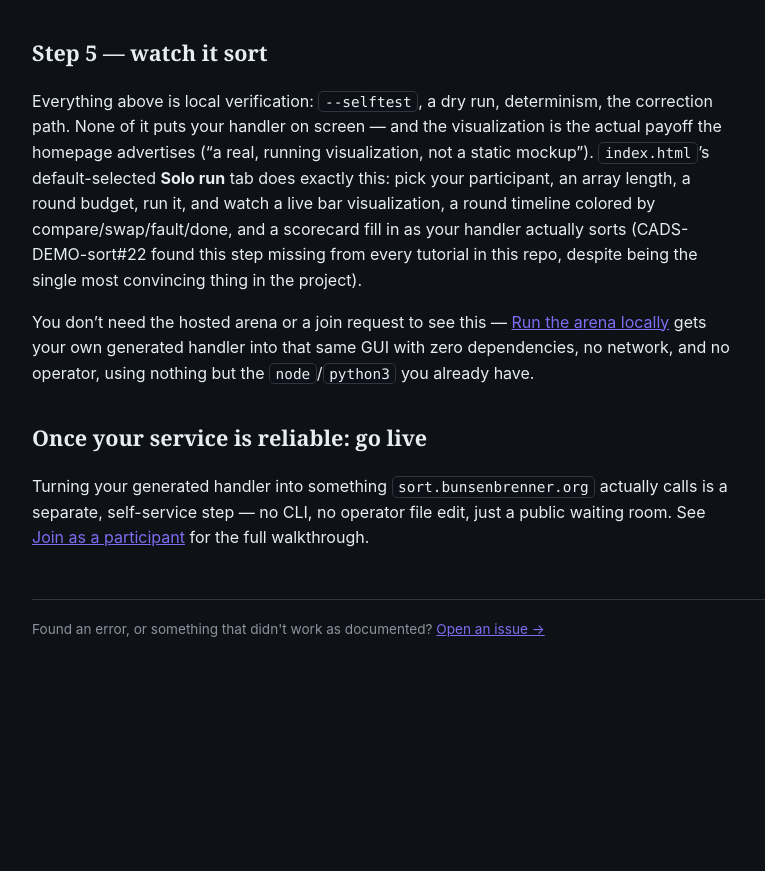
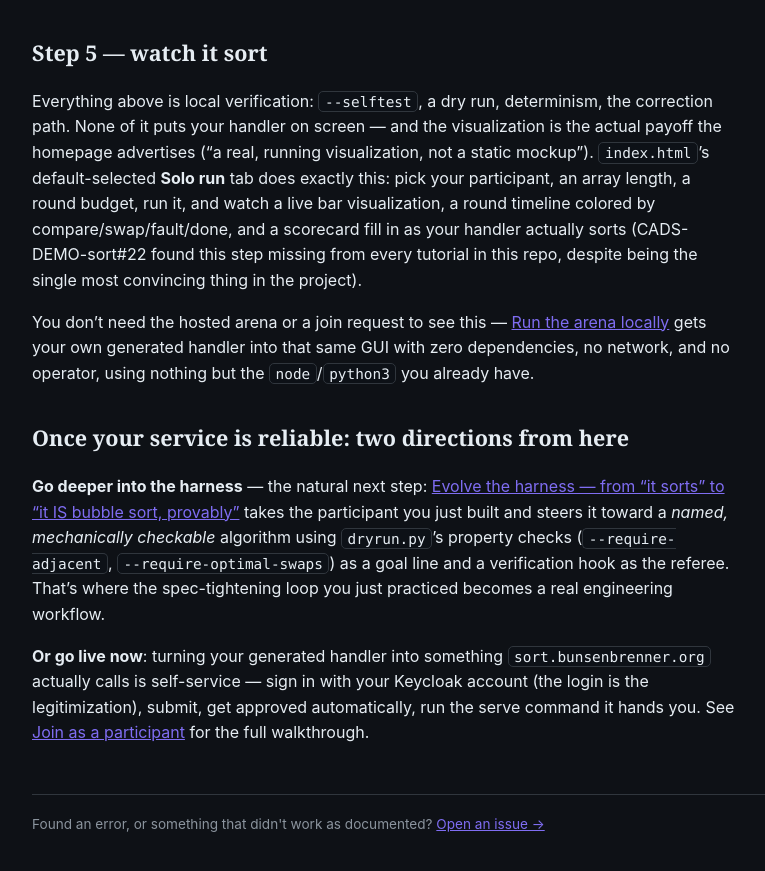
Before and after one commit to scimbe/CADS-DEMO-sort-docs, a Jekyll site: the page built from _tutorials/first-participant.md, in a window 1280 px wide and 900 px high, scrolled down 3850 px. Shown: the top 871 px of the window, without its empty margins (322-1087 px from the left). Built offline with Jekyll 4.4.1, drawn with Linux system fonts in a browser that asks for light colours; before the commit the page ends 4555 px from its top, so only the background shows below that; some of the changed text lies outside the part shown.

Commit message:
tutorials: new stage-2 tutorial -- evolve the harness to a provable named algorithm
Operator vision (2026-08-13): the tutorial arc shouldn't end at "it
sorts". The new second tutorial (evolve-to-bubble-sort, slotting between
first-participant and change-the-algorithm; later orders bumped) teaches
the full engineering loop: state the target as CHECKED properties
(dryrun.py's new --require-adjacent / --require-optimal-swaps as the
goal line), wire the goal line in as a hook (verify.sh or a Claude Code
PostToolUse hook) so verification is mechanical, iterate AGENTS.md --
never the generated artifact -- with a violation-to-missing-spec-line
mapping table, and define done as two seeds x two runs each
(reproducibility as a standing gate). bubble-sort-claude/AGENTS.md is
positioned as the worked reference to consult after one's own attempt.
The sample violations in the text are real output from the
counter-example run used to validate the flags.

first-participant's ending now offers both directions (deepen via stage
2, or go live via the new auto-approval join flow).

Co-Authored-By: Claude Opus 5 <noreply@anthropic.com>
Claude-Session: https://claude.ai/code/session_018FkngvdKnmVcAT84EZe7Ur

```diff
--- a/_tutorials/first-participant.md
+++ b/_tutorials/first-participant.md
@@ -170,9 +170,17 @@ locally]({{ '/how-to/run-the-arena-locally/' | relative_url }}) gets your own ge
 into that same GUI with zero dependencies, no network, and no operator, using nothing but the
 `node`/`python3` you already have.
 
-## Once your service is reliable: go live
+## Once your service is reliable: two directions from here
 
-Turning your generated handler into something `sort.bunsenbrenner.org` actually calls is a
-separate, self-service step — no CLI, no operator file edit, just a public waiting room. See
+**Go deeper into the harness** — the natural next step: [Evolve the harness — from "it sorts" to
+"it IS bubble sort, provably"]({{ '/tutorials/evolve-to-bubble-sort/' | relative_url }}) takes the
+participant you just built and steers it toward a *named, mechanically checkable* algorithm using
+`dryrun.py`'s property checks (`--require-adjacent`, `--require-optimal-swaps`) as a goal line and
+a verification hook as the referee. That's where the spec-tightening loop you just practiced
+becomes a real engineering workflow.
+
+**Or go live now**: turning your generated handler into something `sort.bunsenbrenner.org`
+actually calls is self-service — sign in with your Keycloak account (the login is the
+legitimization), submit, get approved automatically, run the serve command it hands you. See
 [Join as a participant]({{ '/how-to/join-as-a-participant/' | relative_url }}) for the full
 walkthrough.
```
Also changed, not shown: _tutorials/change-the-algorithm.md (+1 -1 lines), _tutorials/coaching-a-strategy.md (+1 -1 lines), _tutorials/evolve-to-bubble-sort.md (added, +148 -0 lines), _tutorials/non-adjacent-swaps.md (+1 -1 lines), _tutorials/partition-mode.md (+1 -1 lines).
